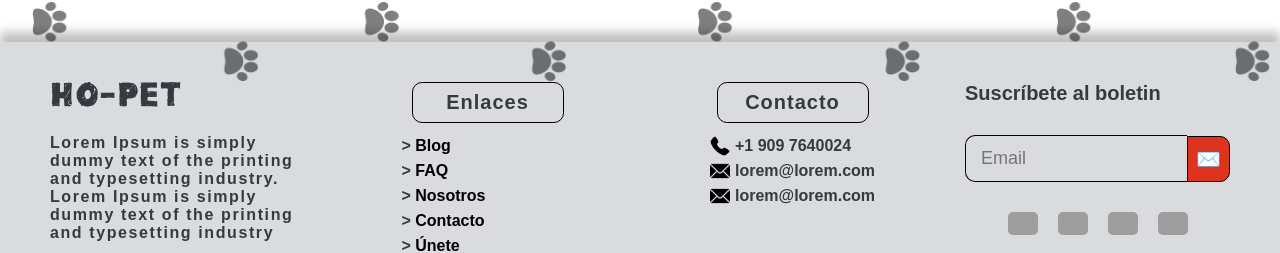
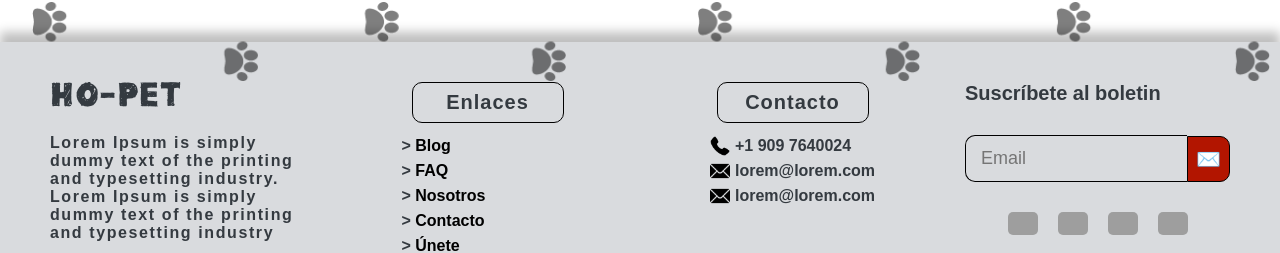
Before and after one commit to santiudev/software-mascotas, a React (Create React App) app: page / in a window 1280 px wide. In both pictures the pointer is over the input "✉️". Shown: the part 1160-1413 px from the top of the page. Built offline with nearby package versions, Linux system fonts and the light colour scheme; grey boxes are pictures that could not be loaded.

Commit message:
Add hover to Footer btn send mail

```diff
--- a/src/css/Footer/SectionThree.module.css
+++ b/src/css/Footer/SectionThree.module.css
@@ -39,6 +39,12 @@
   border: 1px solid #000;
   border-radius: 0 10px 10px 0;
   font-size: 20px;
+	transition: .5s background-color;
+}
+
+.sectionThree__form > input:last-child:hover {
+	cursor: pointer;
+	background-color: #b21500;
 }
 
 .sectionThree__redes {
```
